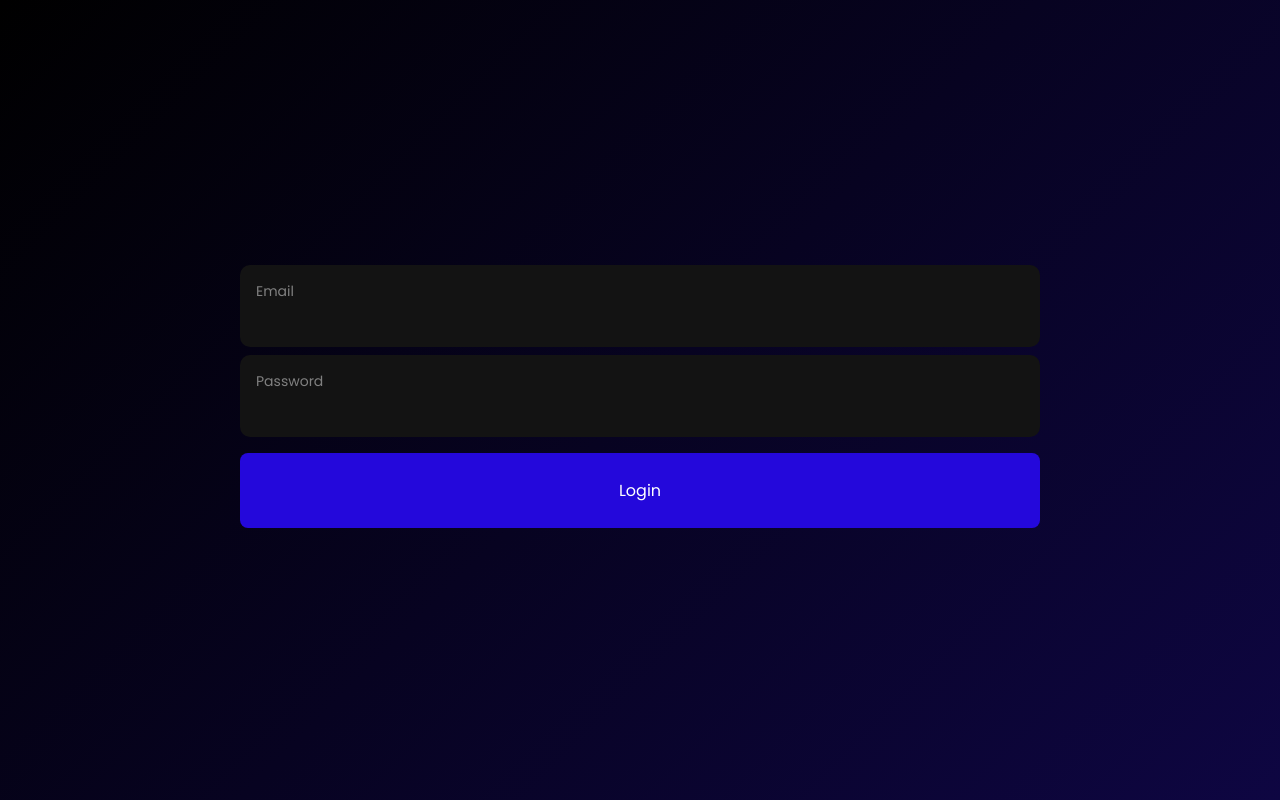
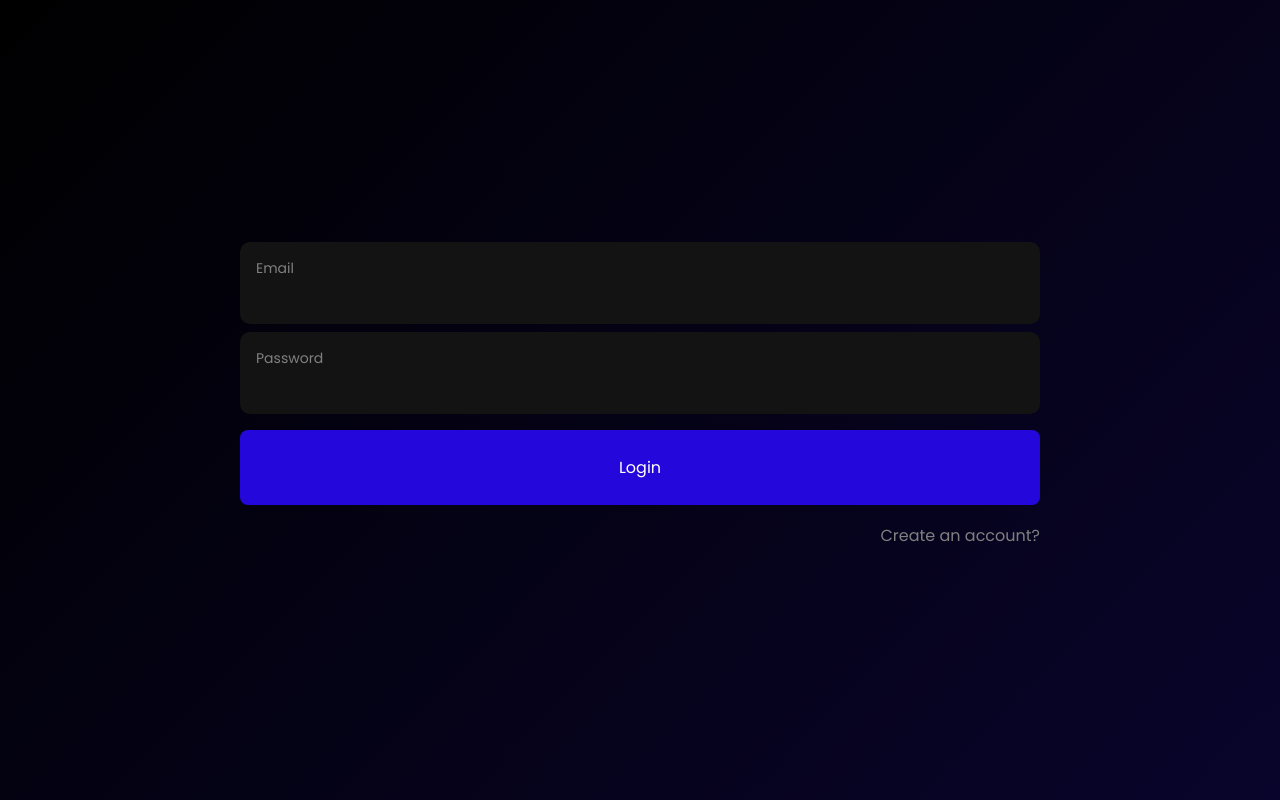
Before and after one commit to DMalich/Chat-app-frontend, a React (Create React App) app: page /login in a window 1280 px wide. Built offline with nearby package versions, Linux system fonts and the light colour scheme.

Commit message:
small fixes in forms and Page component

```diff
--- a/src/components/forms/LoginForm.tsx
+++ b/src/components/forms/LoginForm.tsx
@@ -4,10 +4,11 @@ import {
     InputField,
     InputLabel,
 } from "../../utils/styles";
+import { Link } from "react-router-dom";
 import styles from "./index.module.scss";
 
 function LoginForm() {
-    const onSubmit = (event: React.FormEvent) => {
+    const onSubmit = (event: React.FormEvent<HTMLFormElement>) => {
         event.preventDefault();
     };
 
@@ -22,6 +23,11 @@ function LoginForm() {
                 <InputField id="password" type="password" />
             </InputContainer>
             <Button className={styles.button}>Login</Button>
+            <div className={styles.nonExistingUserContainer}>
+                <Link to="/register" className={styles.nonExistingUser}>
+                    Create an account?
+                </Link>
+            </div>
         </form>
     );
 }
--- a/src/components/forms/RegisterForm.tsx
+++ b/src/components/forms/RegisterForm.tsx
@@ -8,7 +8,7 @@ import {
 import styles from "./index.module.scss";
 
 function RegisterForm() {
-    const onSubmit = (event: React.FormEvent) => {
+    const onSubmit = (event: React.FormEvent<HTMLFormElement>) => {
         event.preventDefault();
     };
 
@@ -34,7 +34,9 @@ function RegisterForm() {
             </InputContainer>
             <Button className={styles.button}>Create Account</Button>
             <div className={styles.existingUserContainer}>
-                <Link to='/login' className={styles.existingUser}>Already have an account?</Link>
+                <Link to="/login" className={styles.existingUser}>
+                    Already have an account?
+                </Link>
             </div>
         </form>
     );
--- a/src/components/forms/index.module.scss
+++ b/src/components/forms/index.module.scss
@@ -14,12 +14,21 @@ form {
     margin: 8px 0;
 }
 
-.existingUser, .existingUser:visited, .existingUser:hover, .existingUser:active {
+.existingUser,
+.existingUser:visited,
+.existingUser:hover,
+.existingUser:active,
+.nonExistingUser,
+.nonExistingUser:visited,
+.nonExistingUser:hover,
+.nonExistingUser:active {
     text-decoration: none;
     color: grey;
+    margin: 10px 0;
 }
 
-.existingUserContainer {
+.existingUserContainer,
+.nonExistingUserContainer {
     display: flex;
     justify-content: end;
 }
--- a/src/utils/styles/index.tsx
+++ b/src/utils/styles/index.tsx
@@ -2,7 +2,7 @@ import styled from "styled-components";
 
 export const Page = styled.div`
     height: 100%;
-    background: linear-gradient(135deg, black, #0e0642);
+    background: linear-gradient(135deg, black, #09042b);
     display: flex;
     justify-content: center;
     align-items: center;
```
